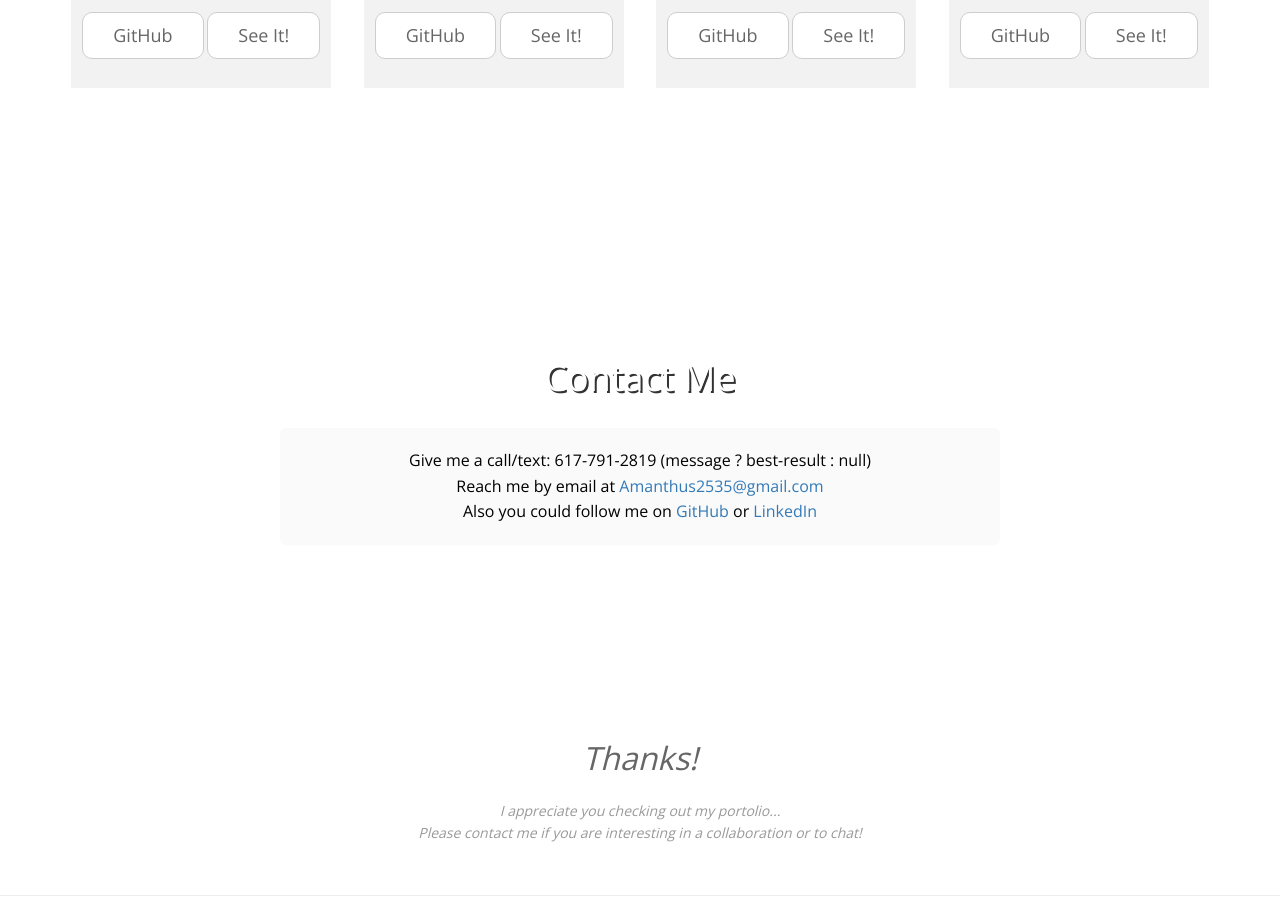
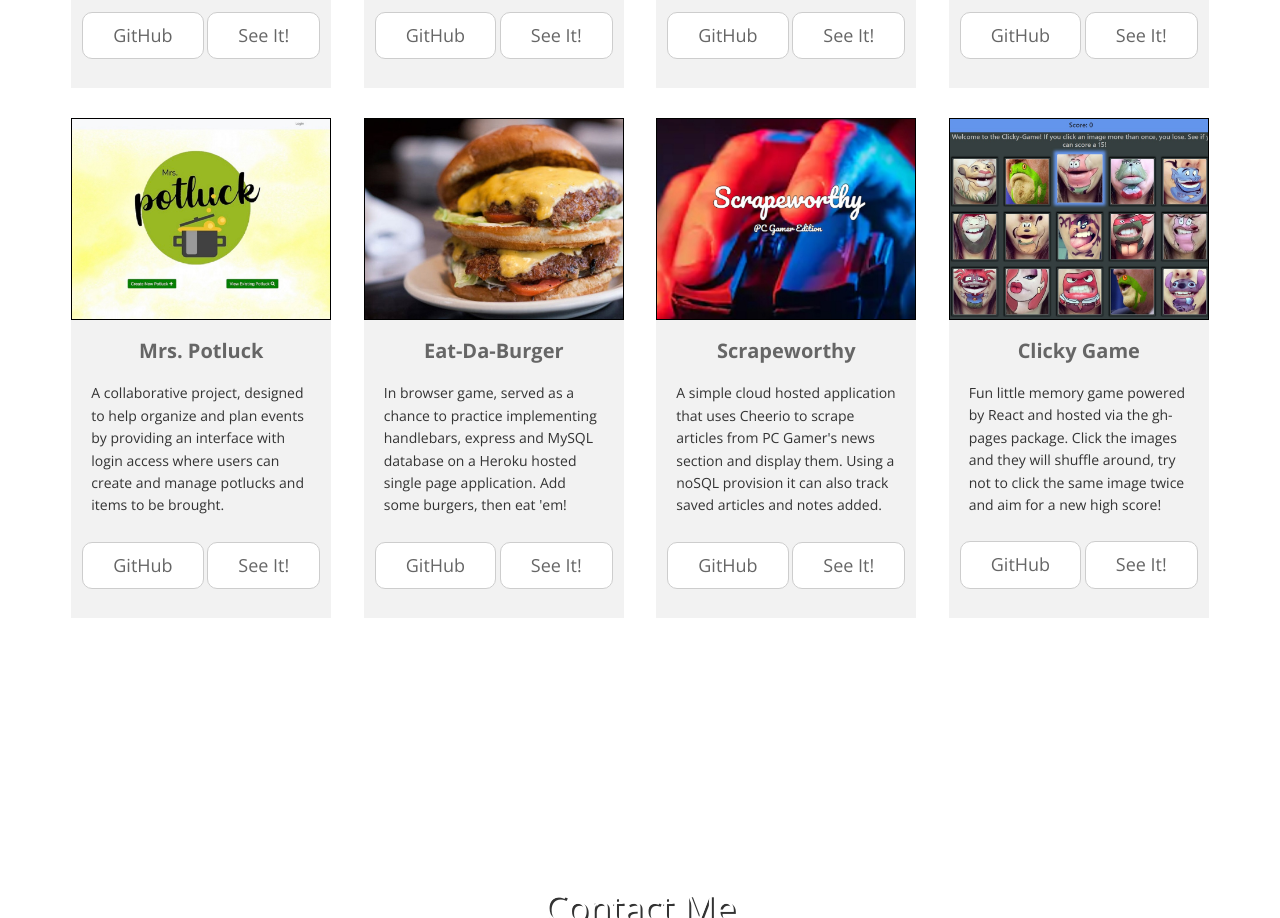
Before and after one commit to RhadMax/Portfolio, a plain HTML site: page index.html in a window 1280 px wide. Shown: the part 3871-4789 px from the top of the page. Drawn offline with nearby package versions, Linux system fonts and the light colour scheme.

Commit message:
updated contents of resume, adjusted to pdf, added more samples of work

```diff
--- a/index.html
+++ b/index.html
@@ -236,8 +236,8 @@
 								</p>
 
 								<br>
-								<a href="resume.html" target="_blank" class="content-link">Resume</a>
-								<a href="https://www.linkedin.com/in/max-rhad-7b5270185/" target="_blank"
+								<a href="resume.pdf" target="_blank" class="content-link">Resume</a>
+								<a href="https://www.linkedin.com/in/max-patten-weinstein/" target="_blank"
 									class="content-link">LinkedIn</a>
 							</div>
 						</div>
@@ -344,6 +344,56 @@
 						</div>
 					</div>
 				</div>
+				<div class="row text-center">
+					<div class="col-lg-3 col-md-3 col-sm-6 col-xs-6 col-xxs-12">
+						<div class="toolbox-content">
+							<img class="img-border" src="img/mrs-potluck.jpg" alt="Image">
+							<h2>Mrs. Potluck</h2>
+							<p>A collaborative project, designed to help organize and plan events by providing an interface
+								with login access where users can create and manage potlucks and items to be brought.
+							</p>
+							<a href="https://github.com/RhadMax/Mrs_Potluck" class="content-link">GitHub</a>
+							<a href="https://mrs-potluck.herokuapp.com/"
+								class="content-link">See it!</a>
+						</div>
+					</div>
+					<div class="col-lg-3 col-md-3 col-sm-6 col-xs-6 col-xxs-12">
+						<div class="toolbox-content">
+							<img class="img-border" src="img/burger.jpg" alt="Image">
+							<h2>Eat-Da-Burger</h2>
+							<p>In browser game, served as a chance to practice implementing handlebars, express and MySQL database
+								on a Heroku hosted single page application. Add some burgers, then eat 'em!
+							</p>
+							<a href="https://github.com/RhadMax/eat-da-burger" class="content-link">GitHub</a>
+							<a href="https://eat-da-burger-max.herokuapp.com/"
+								class="content-link">See it!</a>
+						</div>
+					</div>
+					<div class="col-lg-3 col-md-3 col-sm-6 col-xs-6 col-xxs-12">
+						<div class="toolbox-content">
+							<img class="img-border" src="img/scrape.jpg" alt="Image">
+							<h2>Scrapeworthy</h2>
+							<p>A simple cloud hosted application that uses Cheerio to scrape articles from PC Gamer's news section and
+								display them. Using a noSQL provision it can also track saved articles and notes added.
+							</p>
+							<a href="https://github.com/RhadMax/Scrapeworthy" class="content-link">GitHub</a>
+							<a href="https://scrapeworthy.herokuapp.com/"
+								class="content-link">See it!</a>
+						</div>
+					</div>
+					<div class="col-lg-3 col-md-3 col-sm-6 col-xs-6 col-xxs-12">
+						<div class="toolbox-content">
+							<img class="img-border" src="img/clicky.jpg" alt="Image">
+							<h2>Clicky Game</h2>
+							<p> Fun little memory game powered by React and hosted via the gh-pages package. Click the images and
+								they will shuffle around, try not to click the same image twice and aim for a new high score!
+							</p>
+							<a href="https://github.com/RhadMax/clicky-game" class="content-link">GitHub</a>
+							<a href="https://rhadmax.github.io/clicky-game/"
+								class="content-link">See it!</a>
+						</div>
+					</div>
+				</div>
 
 			</div>
 		</section>
@@ -364,7 +414,7 @@
 											target="_top">Amanthus2535@gmail.com</a><br>
 										Also you could follow me on <a href="https://github.com/RhadMax"
 											taret="_blank">GitHub</a> or <a
-											href="https://www.linkedin.com/in/max-rhad-7b5270185/"
+											href="https://www.linkedin.com/in/max-patten-weinstein/"
 											target="_blank">LinkedIn</a></p>
 								</div>
 							</div>
```
Also changed, not shown: resume.html (deleted, +0 -53 lines), img/burger.jpg (added), img/clicky.jpg (added), img/mrs-potluck.jpg (added), img/scrape.jpg (added), 1 other file.
